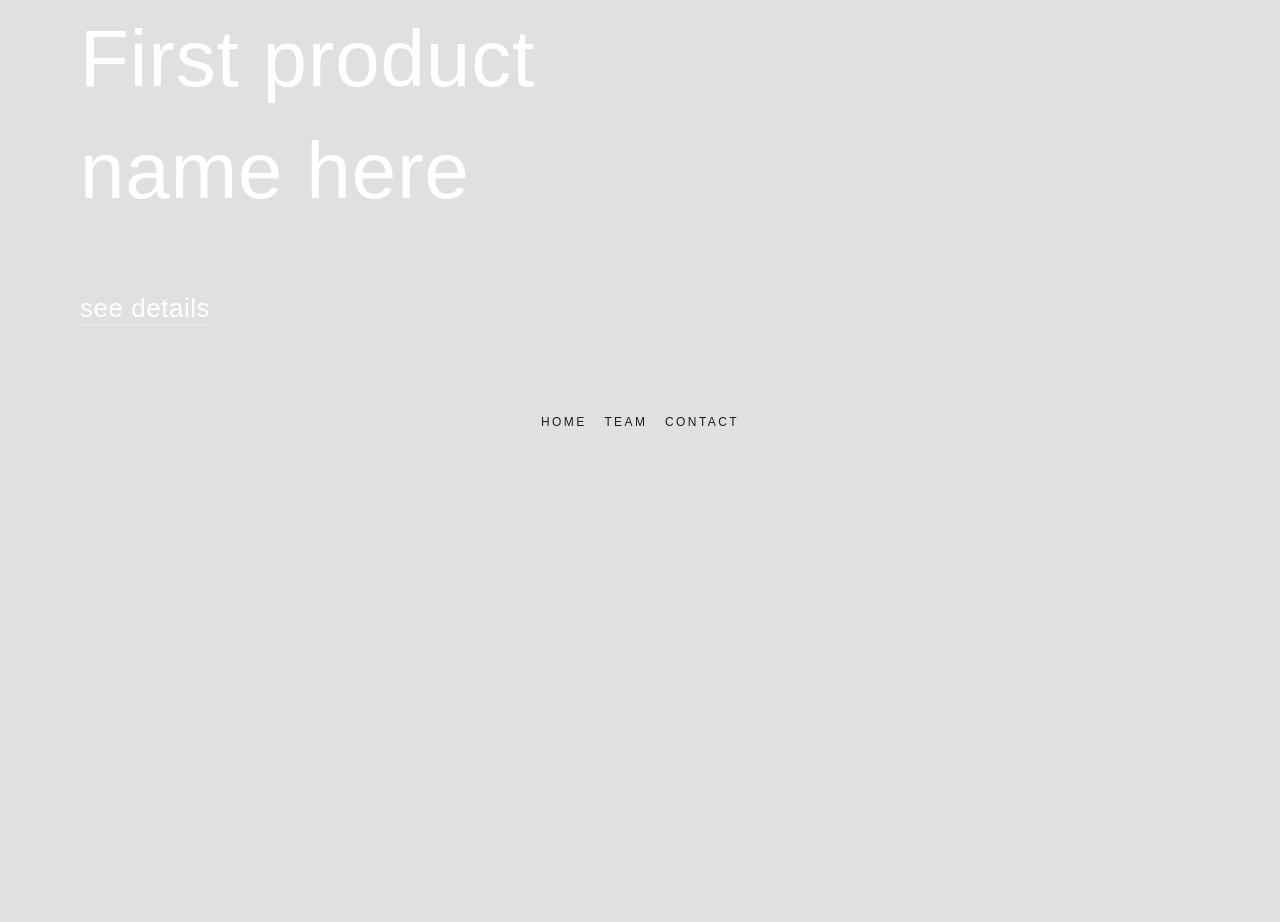
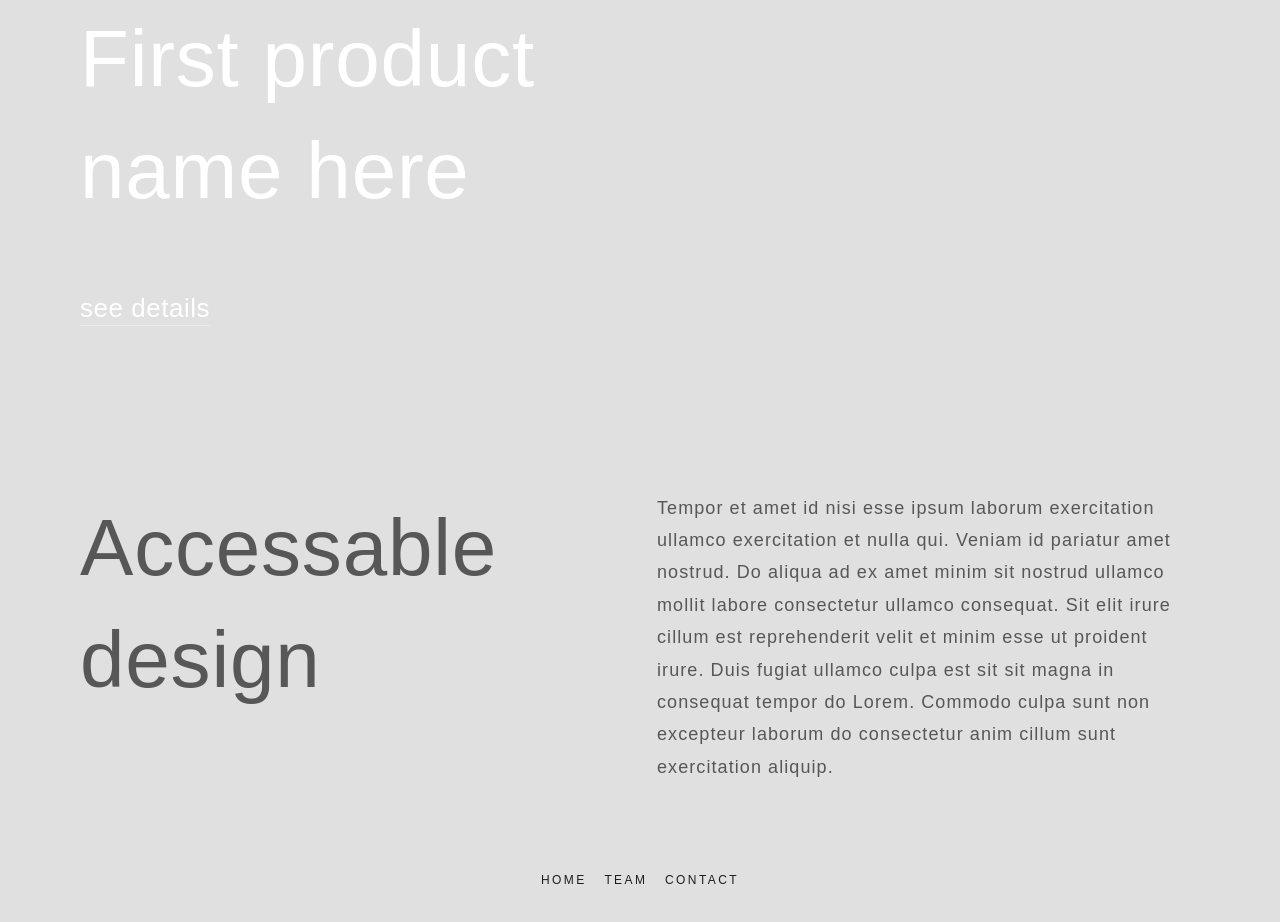
Before and after one commit to EzeeHanger/product_page, a plain HTML site: page index.html in a window 1280 px wide. Shown: the part 224-1146 px from the top of the page. Before the commit the page ends 800 px from the top, so only its background shows below. Drawn offline with Linux system fonts and the light colour scheme.

Commit message:
complete styling about section

```diff
--- a/css/styles.css
+++ b/css/styles.css
@@ -263,3 +263,27 @@
     background-color: transparent;
     cursor: auto;
 }
+
+
+/*  +++++++++++++++++ about +++++++++++++++++++*/
+
+.about {
+    position: relative;
+    overflow: hidden;
+    color: rgba(29, 29, 29, .7);
+    display: block;
+}
+
+.content-block>p {
+    margin-bottom: 0;
+    margin-top: 0;
+    word-wrap: break-word;
+    display: block;
+    font-weight: 300;
+    font-style: normal;
+    font-size: 18px;
+    letter-spacing: .06em;
+    line-height: 1.8em;
+    text-transform: none;
+    color: rgba(29, 29, 29, .7);
+}
--- a/index.html
+++ b/index.html
@@ -62,7 +62,25 @@
                     </div>
                 </section>
                 <section class="about">
-
+                    <div class="index-content">
+                        <div class="row">
+                            <div class="col2">
+                                <div class="content-block">
+                                    <h1>
+                                        Accessable design
+                                    </h1>
+                                </div>
+                            </div>
+                            <div class="col2">
+                                <div class="content-block">
+                                    <p>
+                                        Tempor et amet id nisi esse ipsum laborum exercitation ullamco exercitation et nulla qui. Veniam id pariatur amet nostrud. Do aliqua ad ex amet minim sit nostrud ullamco mollit labore consectetur ullamco consequat. Sit elit irure cillum est reprehenderit
+                                        velit et minim esse ut proident irure. Duis fugiat ullamco culpa est sit sit magna in consequat tempor do Lorem. Commodo culpa sunt non excepteur laborum do consectetur anim cillum sunt exercitation aliquip.
+                                    </p>
+                                </div>
+                            </div>
+                        </div>
+                    </div>
                 </section>
                 <section class="gallery">
 
```
